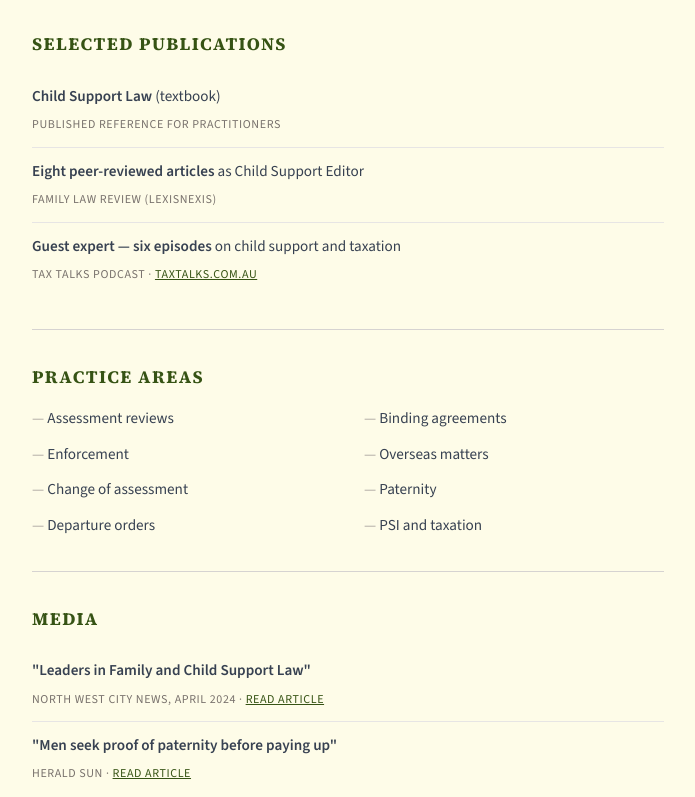
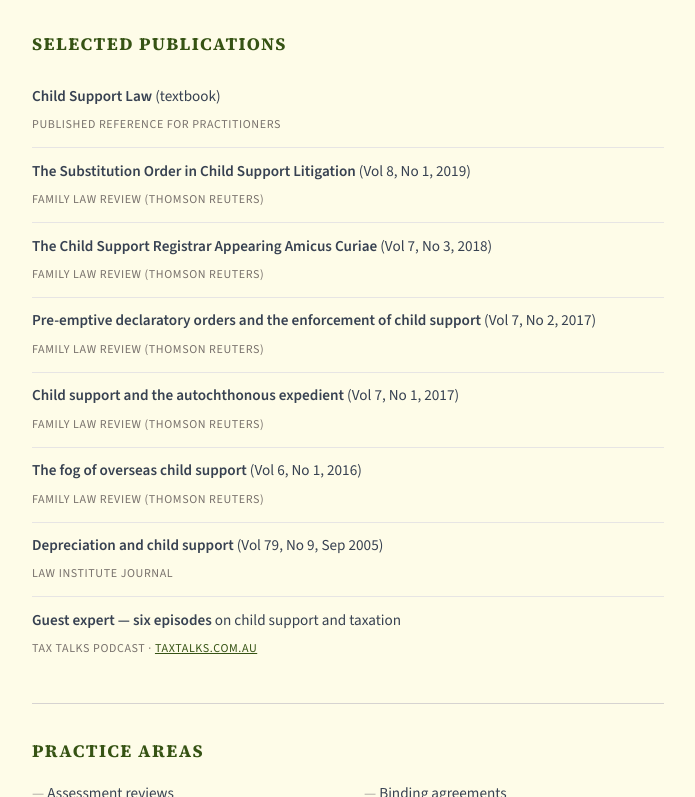
Before and after one commit to pgb123au/simon-bacon-profile, a plain HTML site: page index.html in a window 1280 px wide. Shown: the part 517-1314 px from the top of the page, without its empty margins (292-987 px from the left). Drawn offline with nearby package versions, Linux system fonts and the light colour scheme.

Commit message:
feat: add individual FLR article titles + LIJ article to publications
Replace generic "Eight peer-reviewed articles" with full titles, volumes,
and years for all 5 FLR articles plus the LIJ article.

Co-Authored-By: Claude Opus 4.6 (1M context) <noreply@anthropic.com>

```diff
--- a/index.html
+++ b/index.html
@@ -116,8 +116,28 @@
       <span class="pub-source">Published reference for practitioners</span>
     </li>
     <li>
-      <strong>Eight peer-reviewed articles</strong> as Child Support Editor<br>
-      <span class="pub-source">Family Law Review (LexisNexis)</span>
+      <strong>The Substitution Order in Child Support Litigation</strong> (Vol 8, No 1, 2019)<br>
+      <span class="pub-source">Family Law Review (Thomson Reuters)</span>
+    </li>
+    <li>
+      <strong>The Child Support Registrar Appearing Amicus Curiae</strong> (Vol 7, No 3, 2018)<br>
+      <span class="pub-source">Family Law Review (Thomson Reuters)</span>
+    </li>
+    <li>
+      <strong>Pre-emptive declaratory orders and the enforcement of child support</strong> (Vol 7, No 2, 2017)<br>
+      <span class="pub-source">Family Law Review (Thomson Reuters)</span>
+    </li>
+    <li>
+      <strong>Child support and the autochthonous expedient</strong> (Vol 7, No 1, 2017)<br>
+      <span class="pub-source">Family Law Review (Thomson Reuters)</span>
+    </li>
+    <li>
+      <strong>The fog of overseas child support</strong> (Vol 6, No 1, 2016)<br>
+      <span class="pub-source">Family Law Review (Thomson Reuters)</span>
+    </li>
+    <li>
+      <strong>Depreciation and child support</strong> (Vol 79, No 9, Sep 2005)<br>
+      <span class="pub-source">Law Institute Journal</span>
     </li>
     <li>
       <strong>Guest expert — six episodes</strong> on child support and taxation<br>
```
